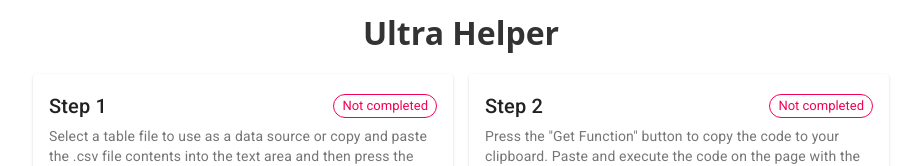
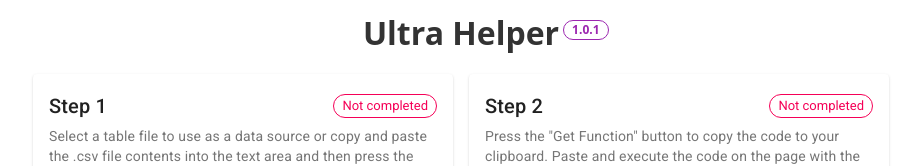
Before and after one commit to cheeseshadow/kindergarten_helper, a React (Create React App) app: page / in a window 1280 px wide. Shown: the top 166 px of the page, without its empty margins (179-1100 px from the left). Built offline with nearby package versions, Linux system fonts and the light colour scheme.

Commit message:
add version indication

```diff
--- a/src/App.tsx
+++ b/src/App.tsx
@@ -24,7 +24,22 @@ const Title = styled.div`
   font-size: 32px;
   font-weight: bold;
   margin: 20px auto;
+  display: flex;
+  position: relative;
 `
+
+const Version = styled.div`
+  font-size: 12px;
+  line-height: 18px;
+  color: #9c27b0;
+  border: 1px solid #9c27b0;
+  border-radius: 16px;
+  padding: 0 8px;
+  position: absolute;
+  left: calc(100% + 4px);
+`
+
+const versionNumber = '1.0.1'
 
 const App = () => {
     const [tableData, setTableData] = useState<any>(null)
@@ -33,7 +48,7 @@ const App = () => {
 
     return (
         <Page>
-            <Title>Ultra Helper</Title>
+            <Title>Ultra Helper<Version>{versionNumber}</Version></Title>
 
             <StepsContainer>
                 <FirstStep tableData={tableData} setTableData={setTableData}/>
```
